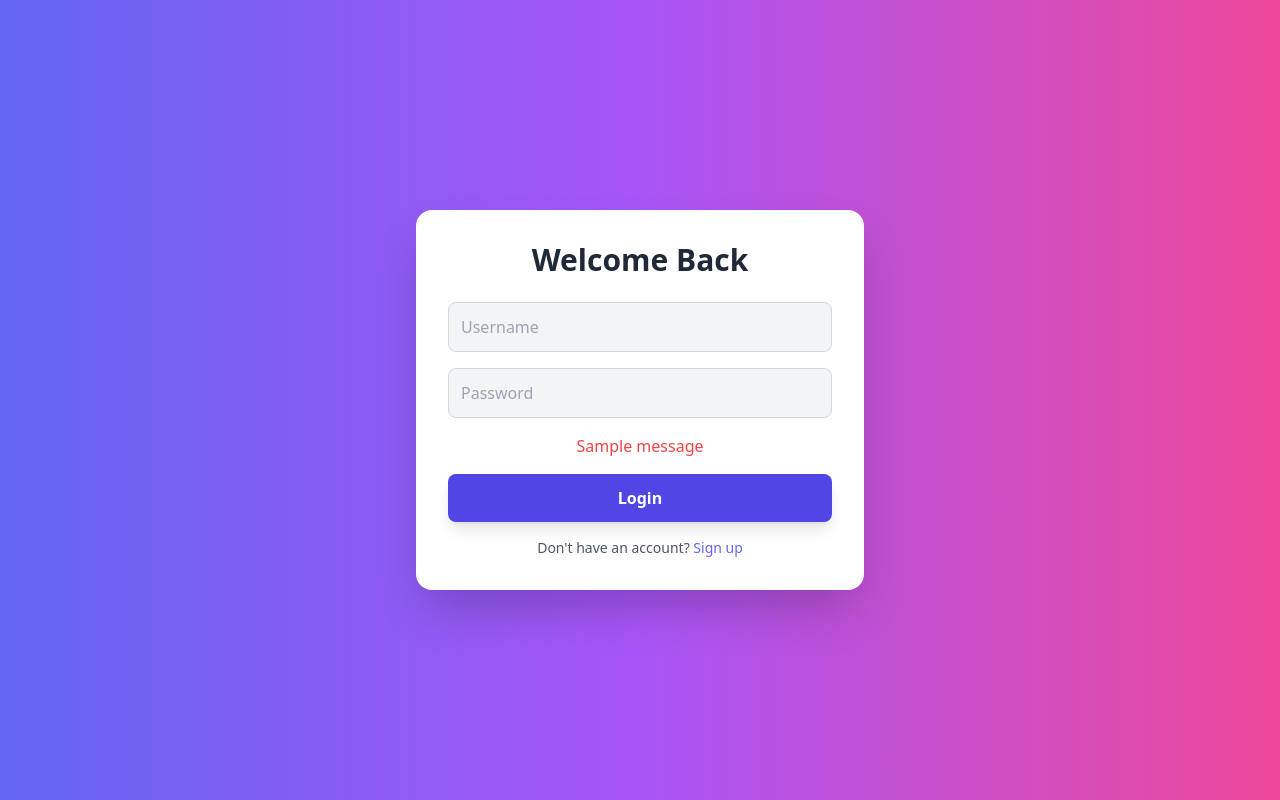
After one commit to samsalt/valueNotifier, a Django app: page /accounts/login/login/ in a window 1280 px wide. The commit adds this page. Run offline with Django 5.2, Linux system fonts and the light colour scheme; tables that the repository leaves empty hold one stand-in row (values such as "Sample post"); one stand-in notice (Sample message) is shown; some libraries are stand-ins or nearby versions.

Commit message:
updated the login page

```diff
--- /dev/null
+++ b/sycee/accounts/templates/registration/login.html
@@ -0,0 +1,49 @@
+<!DOCTYPE html>
+<html lang="en">
+<head>
+    <meta charset="UTF-8">
+    <meta name="viewport" content="width=device-width, initial-scale=1.0">
+    <script src="https://cdn.tailwindcss.com"></script>
+    <title>Login</title>
+</head>
+<body class="bg-gradient-to-r from-indigo-500 via-purple-500 to-pink-500 h-screen flex items-center justify-center">
+    <div class="bg-white p-8 rounded-2xl shadow-2xl max-w-md w-full">
+        <h2 class="text-3xl font-bold text-center text-gray-800 mb-6">Welcome Back</h2>
+        <form method="post">
+            {% csrf_token %}
+            <div class="mb-4">
+                <input type="text" name="username" placeholder="Username"
+                       class="w-full p-3 rounded-lg bg-gray-100 border border-gray-300 focus:outline-none focus:ring-2 focus:ring-indigo-500" required />
+            </div>
+            <div class="mb-4">
+                <input type="password" name="password" placeholder="Password"
+                       class="w-full p-3 rounded-lg bg-gray-100 border border-gray-300 focus:outline-none focus:ring-2 focus:ring-indigo-500" required />
+            </div>
+            {% if messages %}
+            <div class="mb-4 text-red-500 text-center">
+                {% for message in messages %}
+                    <p>{{ message }}</p>
+                {% endfor %}
+            </div>
+            {% endif %}
+            <button type="submit" class="w-full bg-indigo-600 hover:bg-indigo-700 text-white font-bold py-3 rounded-lg shadow-lg transition duration-300">Login</button>
+        </form>
+        <div class="mt-4 text-center text-sm text-gray-600">
+            Don't have an account? <a href="#" class="text-indigo-500 hover:underline">Sign up</a>
+        </div>
+    </div>
+</body>
+</html>
+
+
+
+
+{% comment %}
+{% block content %}
+<h2>Login</h2>
+<form method="post">
+  {% csrf_token %}
+  {{ form.as_p }}
+  <button type="submit">Login</button>
+</form>
+{% endblock %} {% endcomment %}
--- a/sycee/accounts/urls.py
+++ b/sycee/accounts/urls.py
@@ -1,7 +1,12 @@
 # accounts/urls.py
-from django.urls import path
+from django.urls import path, include
 from . import views
+from django.contrib.auth import views as auth_views
+
+# urlpatterns = [
+#     path('login/', views.login_view, name='login'),
+# ]
 
 urlpatterns = [
-    path('login/', views.login_view, name='login'),
+    path('login/', include('django.contrib.auth.urls')),  # Includes login, logout, etc.
 ]
--- a/sycee/sycee/settings.py
+++ b/sycee/sycee/settings.py
@@ -106,6 +106,9 @@ AUTH_PASSWORD_VALIDATORS = [
     },
 ]
 
+# redirect to index after logged in
+LOGIN_REDIRECT_URL = 'stock:index'  # Replace 'stock:index' with the name of your home page URL pattern
+
 
 # Internationalization
 # https://docs.djangoproject.com/en/5.1/topics/i18n/
```
Also changed, not shown: sycee/accounts/views.py (+11 -11 lines), sycee/stock/templates/index.html (+12 -2 lines).
